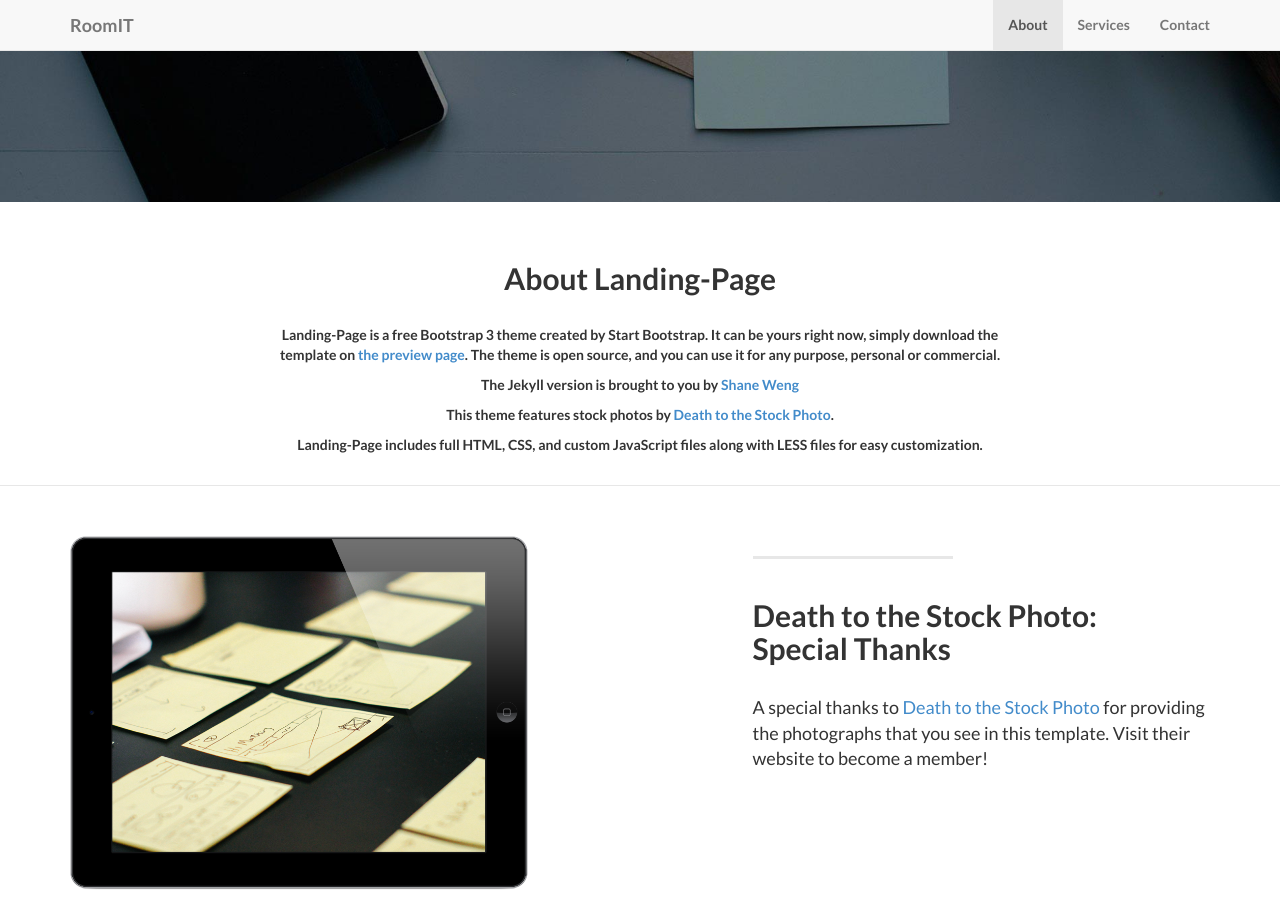
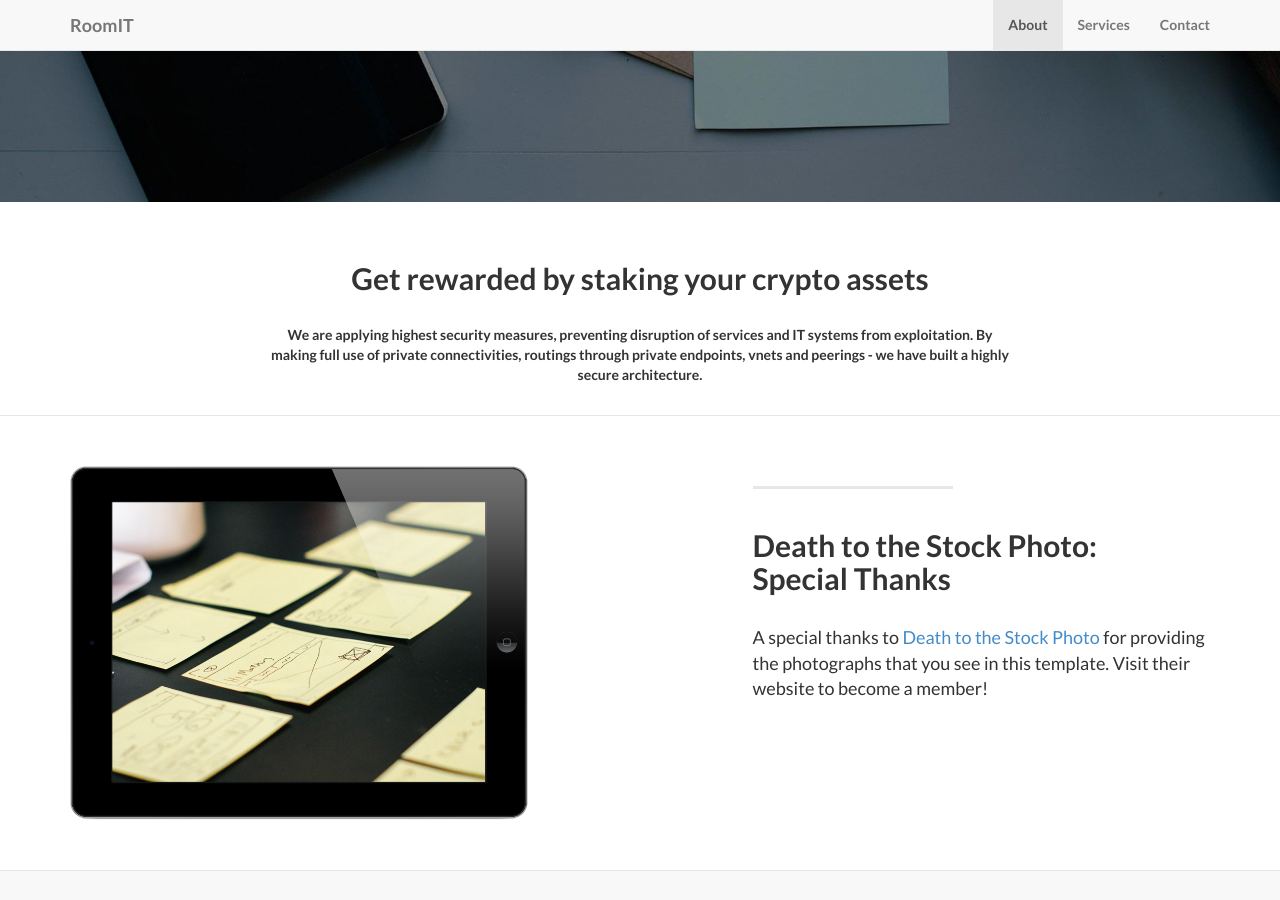
Before and after one commit to roomit-xyz/stake.roomit.xyz, a Jekyll site: the page built from index.html, in a window 1280 px wide and 900 px high, scrolled down 575 px. Built offline with Jekyll 4.4.1, drawn with Linux system fonts in a browser that asks for light colours.

Commit message:
fixing issue

```diff
--- a/_includes/about.html
+++ b/_includes/about.html
@@ -3,12 +3,9 @@
         <div class="row">
             <div class="col-lg-8 col-lg-offset-2">
               <br/><br/>
-              <h2>About Landing-Page</h2>
+              <h2>Get rewarded by staking your crypto assets</h2>
               <br/>
-                <p>Landing-Page is a free Bootstrap 3 theme created by Start Bootstrap. It can be yours right now, simply download the template on <a href="http://startbootstrap.com/template-overviews/landing-page/">the preview page</a>. The theme is open source, and you can use it for any purpose, personal or commercial.</p>
-                <p>The Jekyll version is brought to you by <a href="https://github.com/swcool">Shane Weng</a></p>
-                <p>This theme features stock photos by <a href="http://join.deathtothestockphoto.com//">Death to the Stock Photo</a>.</p>
-                <p>Landing-Page includes full HTML, CSS, and custom JavaScript files along with LESS files for easy customization.</p>
+                <p>We are applying highest security measures, preventing disruption of services and IT systems from exploitation. By making full use of private connectivities, routings through private endpoints, vnets and peerings - we have built a highly secure architecture.</p>
                 <br/>
               </div>
         </div>
```
